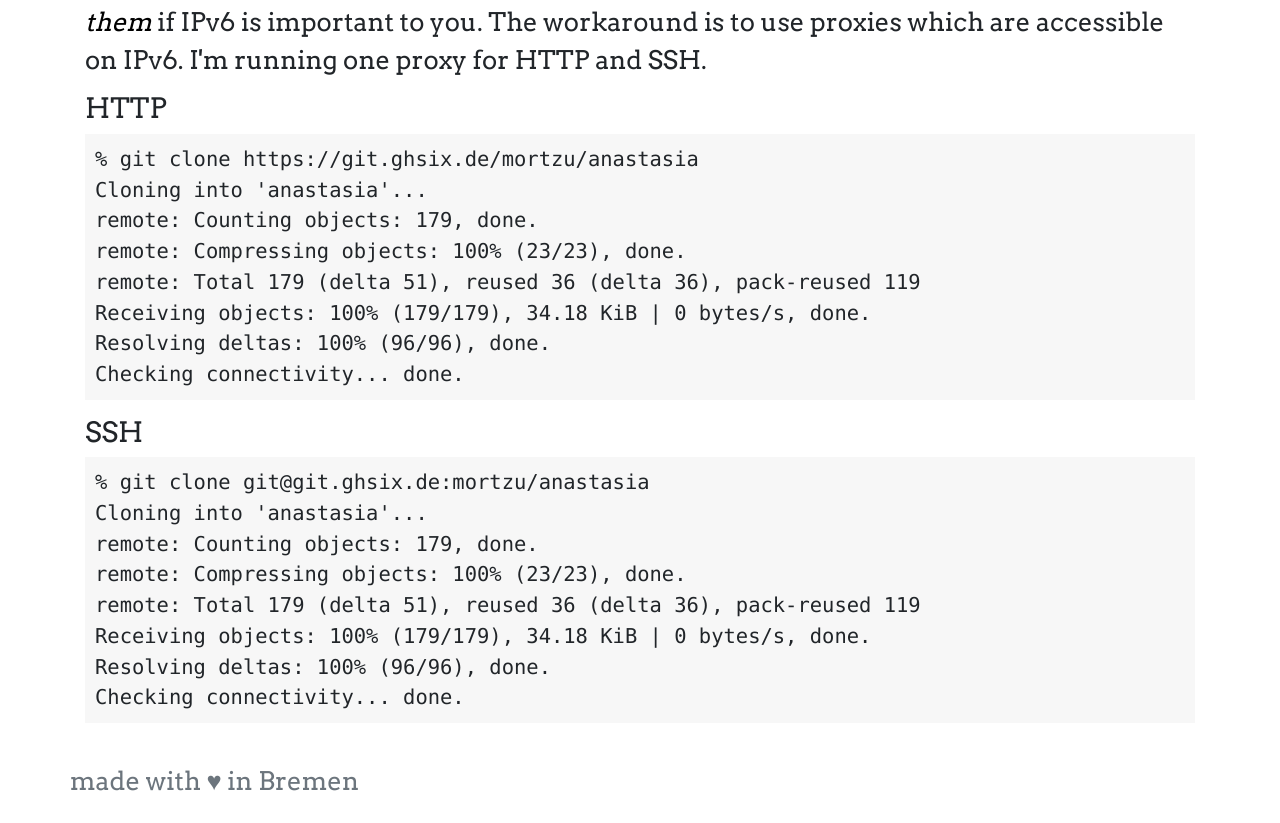
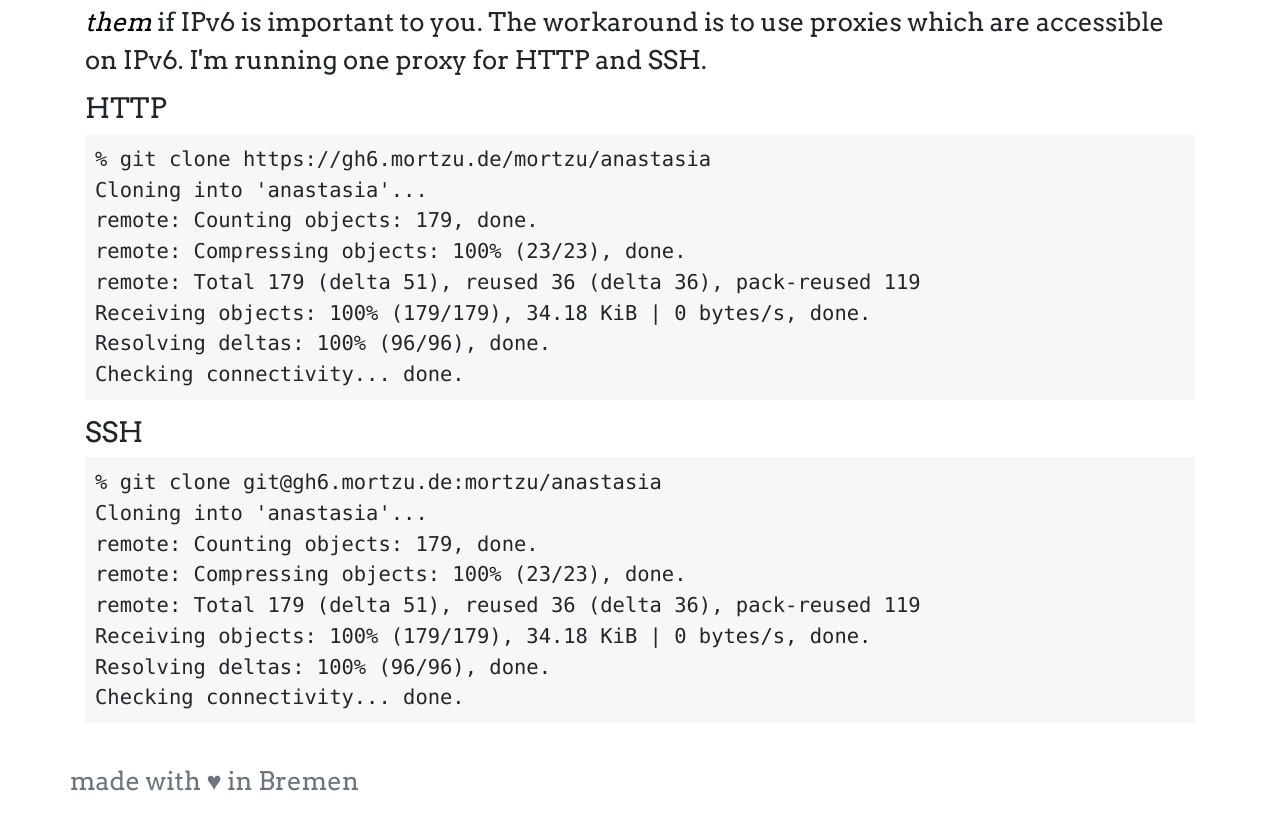
Before and after one commit to mortzu/gh6.mortzu.de, a plain HTML site: page index.html in a window 1280 px wide. Shown: the part 402-1225 px from the top of the page. Drawn offline with nearby package versions, Linux system fonts and the light colour scheme.

Commit message:
Changed domain

```diff
--- a/index.html
+++ b/index.html
@@ -49,7 +49,7 @@
 
 <h3>HTTP</h3>
 <pre>
-% git clone https://git.ghsix.de/mortzu/anastasia
+% git clone https://gh6.mortzu.de/mortzu/anastasia
 Cloning into 'anastasia'...
 remote: Counting objects: 179, done.
 remote: Compressing objects: 100% (23/23), done.
@@ -61,7 +61,7 @@ Checking connectivity... done.
 
 <h3>SSH</h3>
 <pre>
-% git clone git@git.ghsix.de:mortzu/anastasia
+% git clone git@gh6.mortzu.de:mortzu/anastasia
 Cloning into 'anastasia'...
 remote: Counting objects: 179, done.
 remote: Compressing objects: 100% (23/23), done.
```
